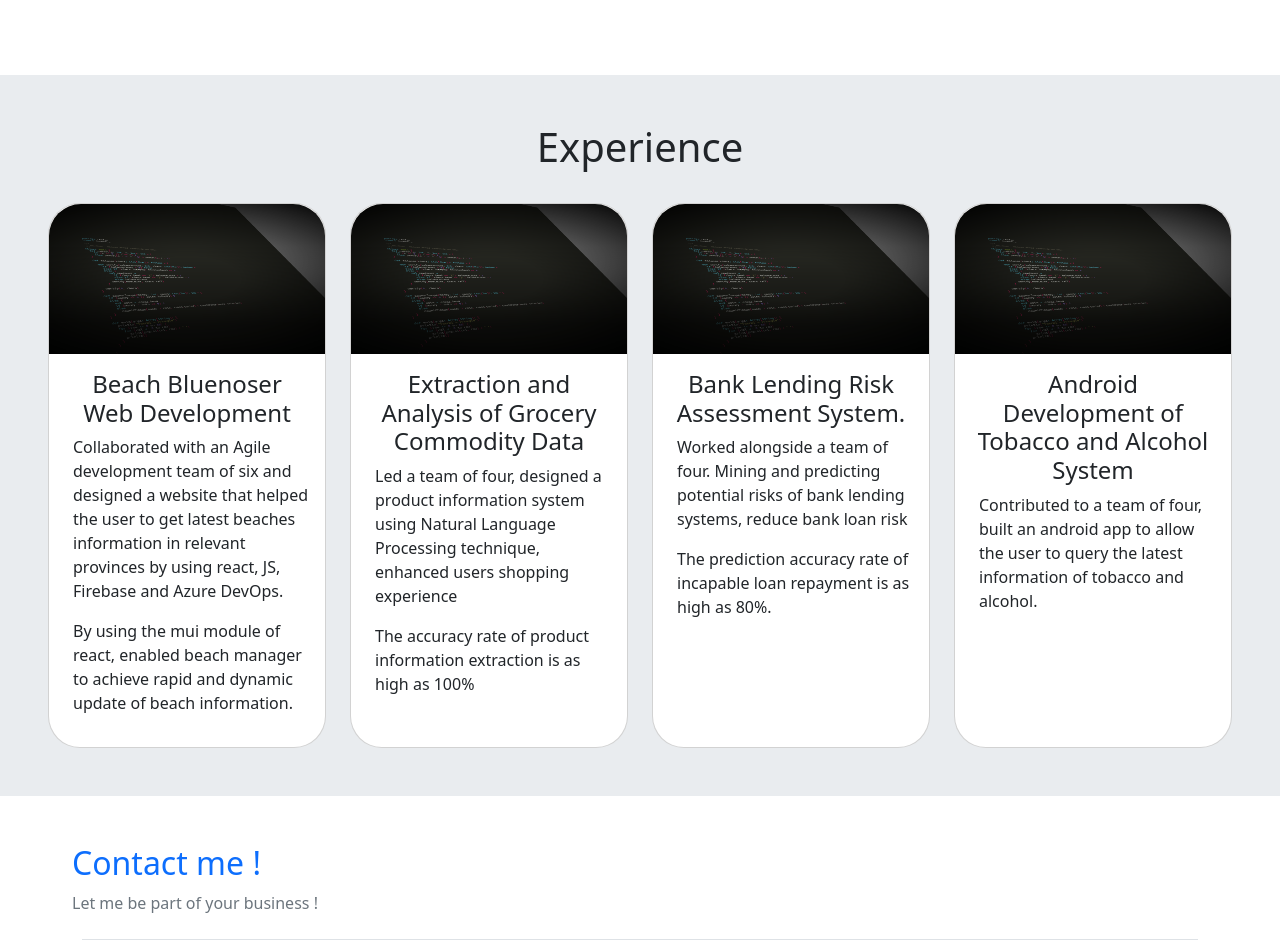
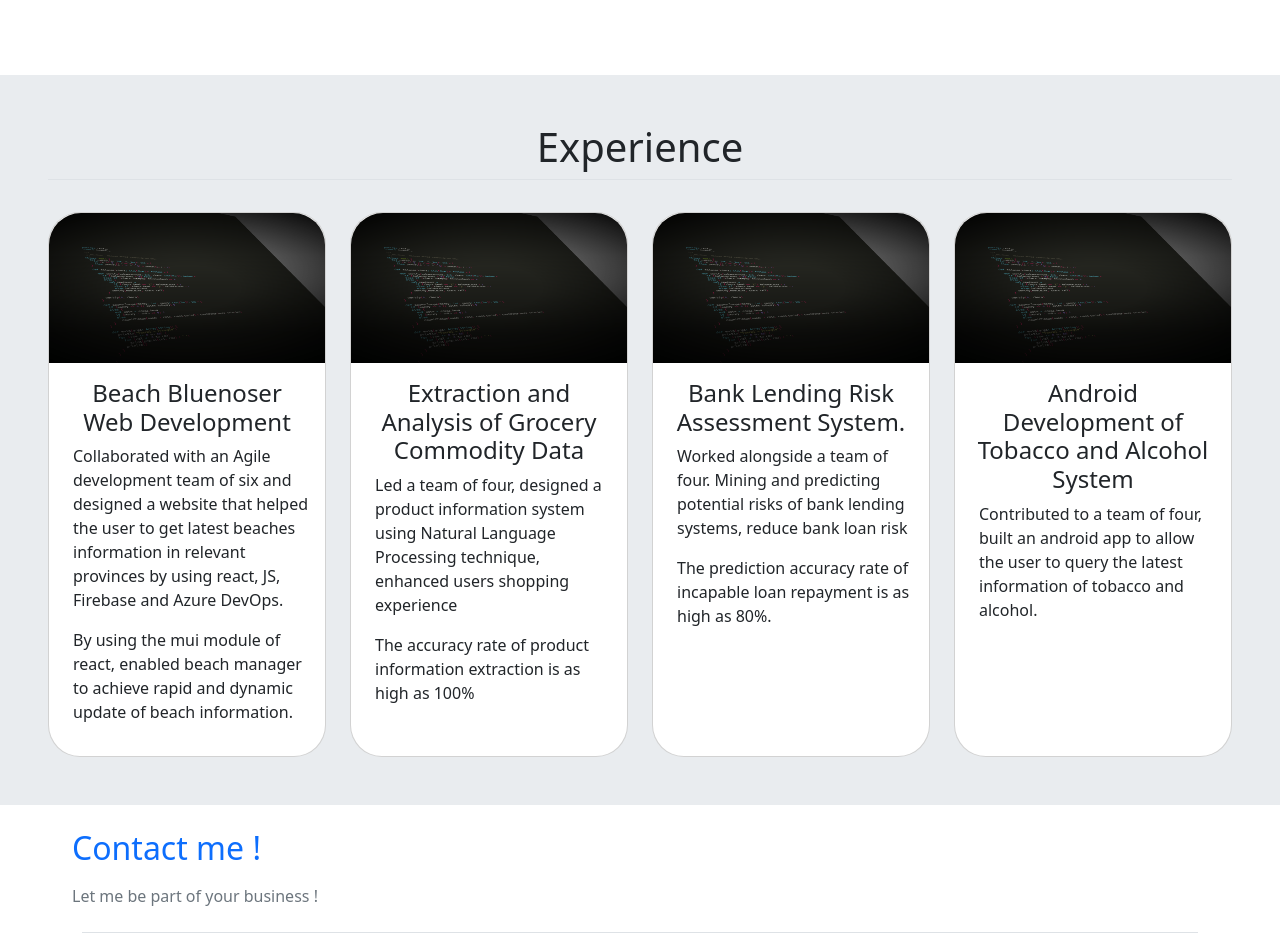
Before and after one commit to kmxyz/MyWeb, a React (Create React App) app: page / in a window 1280 px wide. Shown: the part 1260-2210 px from the top of the page. Built offline with nearby package versions, Linux system fonts and the light colour scheme; the HTML template or start-up script is replaced by a standard one.

Commit message:
changed contactme page

```diff
--- a/src/pages/contactme.jsx
+++ b/src/pages/contactme.jsx
@@ -1,16 +1,13 @@
 import React, { Component } from "react";
-
 import ContactPhoneIcon from "@mui/icons-material/ContactPhone";
 
 class ContactMe extends Component {
   state = {};
   render() {
     return (
-      <div id="Contact" className="mt-5">
-        <div className="text-start ms-5 ps-4 ">
-          <h2 className="text-primary">Contact me !</h2>
-          <p className="text-secondary">Let me be part of your business !</p>
-        </div>
+      <div id="Contact" className="text-start ms-5 ps-4">
+        <h2 class="pb-2 text-primary mt-4">Contact me !</h2>
+        <p className="text-secondary ">Let me be part of your business !</p>
       </div>
     );
   }
--- a/src/pages/experience.jsx
+++ b/src/pages/experience.jsx
@@ -11,7 +11,7 @@ class Experience extends Component {
     const { items } = this.state;
     return (
       <div id="Experience" className="text-center p-5 bg-body-secondary">
-        <h1>Experience</h1>
+        <h1 className="border-bottom pb-2">Experience</h1>
         <div className="row ">
           {items.map((m) => (
             <div key={m.name} className="col pt-4 ">
```
